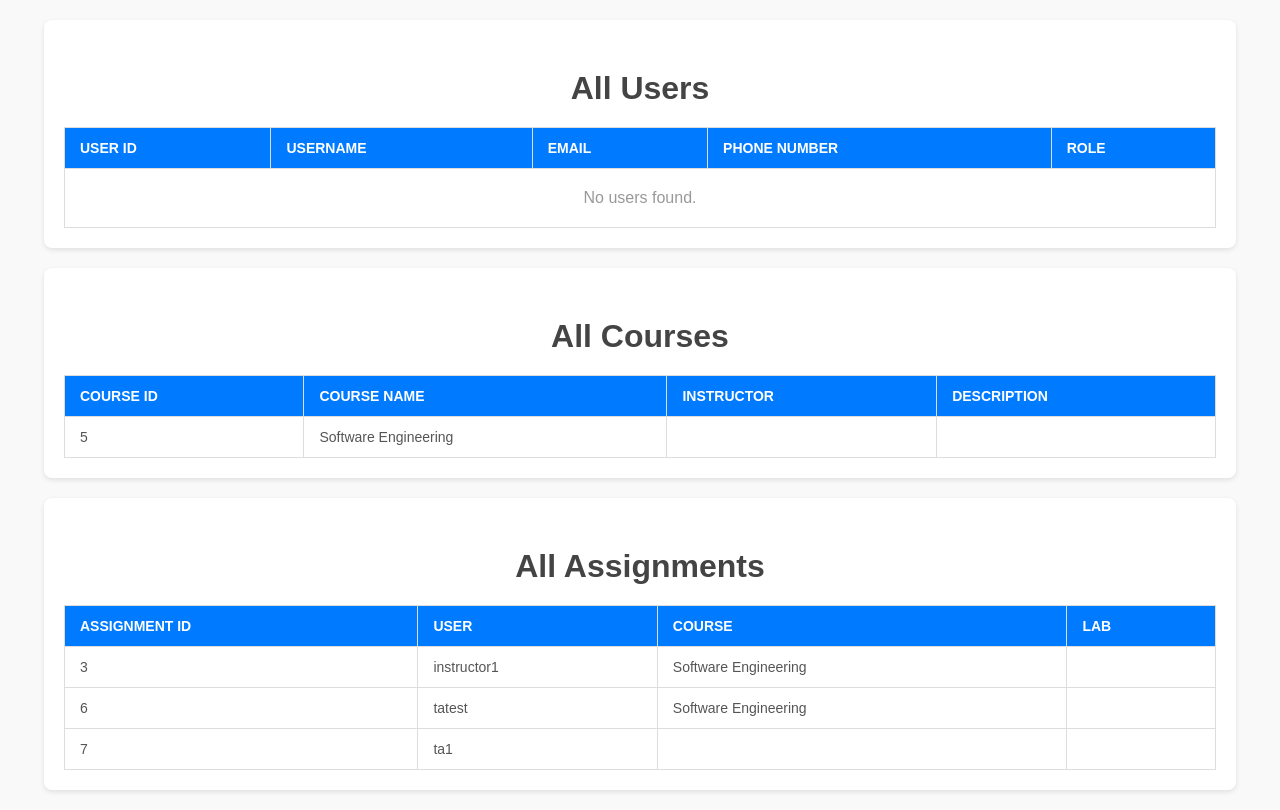
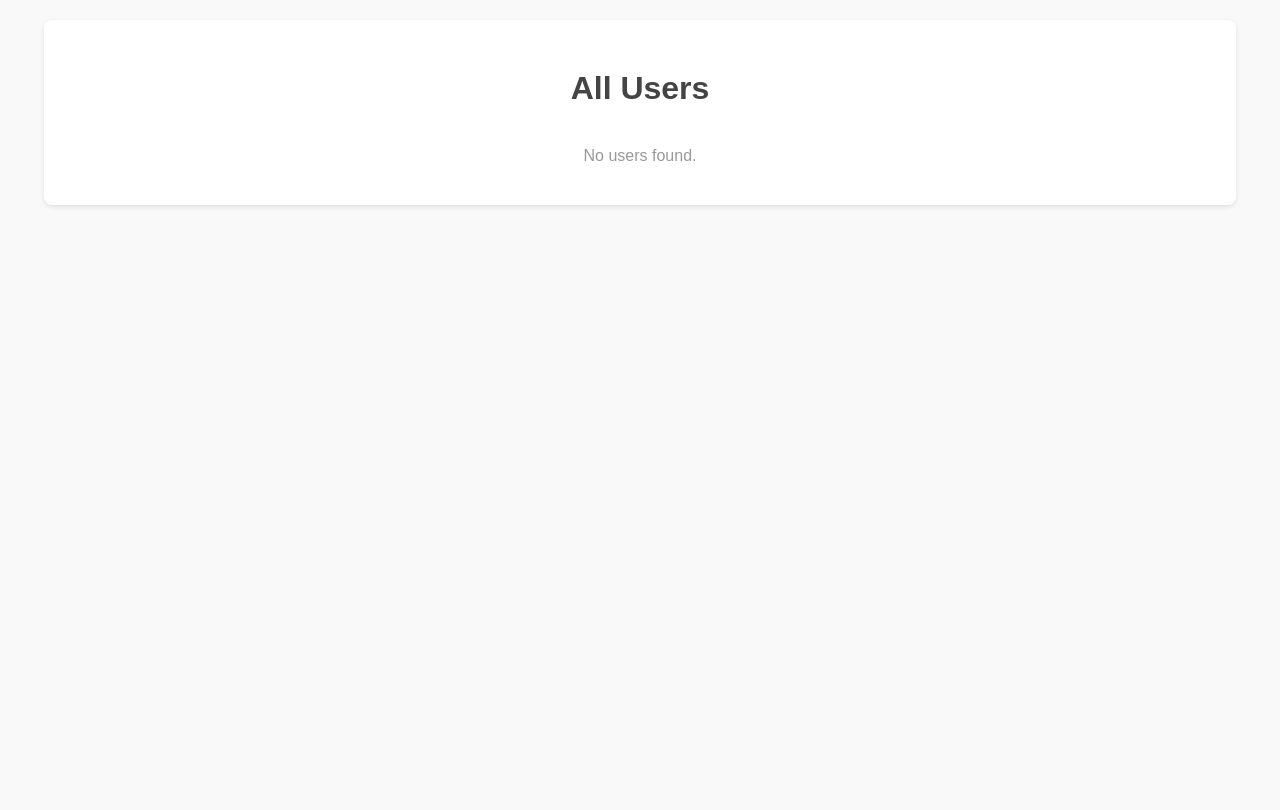
Before and after one commit to k-sato-uwm/Low-Level-Designers-Official, a Django app: template templates/user_all.html in a window 1280 px wide. After the commit the page ends 207 px from the top, so only its background shows below. Run offline with Django 5.2, Linux system fonts and the light colour scheme; the template is opened without the code that fills it: values that come from a table or form of the project are taken from there, others are empty; data comes from the database, SQL or seed files in the repository; both versions use the stored data as it was after the commit.

Commit message:
Lots of changes and additions

```diff
--- a/TA_Scheduler/urls.py
+++ b/TA_Scheduler/urls.py
@@ -16,7 +16,7 @@
 """
 from django.contrib import admin
 from django.urls import path
-from scheduler.views import UserManagementView, LoginView, Dashboard, CourseManagement, CourseEditView, userAll
+from scheduler.views import UserManagementView, LoginView, Dashboard, CourseManagement, CourseEditView, userAll, MyInfo
 
 urlpatterns = [
     path('admin/', admin.site.urls),
@@ -26,7 +26,8 @@
     path('', LoginView.as_view(), name='login'),
     path('courses/', CourseManagement.as_view(), name='course_management'),
     path('coursemanagement/<int:pk>/', CourseEditView.as_view(), name='edit_course'),
+    path('profile/', MyInfo.as_view(), name='profile'),
 
-path('userall/', userAll.as_view(), name='user_all'),
+    path('userall/', userAll.as_view(), name='user_all'),
 
 ]
--- a/templates/InstDash.html
+++ b/templates/InstDash.html
@@ -87,13 +87,10 @@
     <h2>Instructor Dashboard</h2>
     <table>
     <tr>
-        <td><a href="/dashboard">Profile</a></td>
+        <td><a href="/profile/">My Profile</a></td>
     </tr>
     <tr>
         <td><a href="/dashboard">Notifications</a></td>
-    </tr>
-    <tr>
-        <td><a href="/dashboard">TA Assignment</a></td>
     </tr>
     <tr>
         <td><a href="/userall/">List of users</a></td>
--- a/templates/TADash.html
+++ b/templates/TADash.html
@@ -87,13 +87,10 @@
     <h2>TA Dashboard</h2>
     <table>
     <tr>
-        <td><a href="/dashboard/">Profile</a></td>
+        <td><a href="/profile/">My Profile</a></td>
     </tr>
     <tr>
         <td><a href="/dashboard/">Notifications</a></td>
-    </tr>
-    <tr>
-        <td><a href="/dashboard/">TA Assignments</a></td>
     </tr>
     <tr>
         <td><a href="/userall/">List of users</a></td>
--- a/templates/edit_course.html
+++ /dev/null
@@ -1,6 +0,0 @@
-<h1>Edit Course</h1>
-<form method="post">
-    {% csrf_token %}
-    {{ form.as_p }} <!-- Automatically renders form fields -->
-    <button type="submit">Save</button>
-</form>
--- a/templates/user_all.html
+++ b/templates/user_all.html
@@ -3,7 +3,7 @@
 <head>
     <meta charset="UTF-8">
     <meta name="viewport" content="width=device-width, initial-scale=1.0">
-    <title>All Users, Courses, and Assignments</title>
+    <title>All Users</title>
     <style>
         body {
             font-family: Arial, sans-serif;
@@ -18,6 +18,14 @@
             font-size: 2rem;
             color: #444;
         }
+        .container {
+            display: flex;
+            flex-wrap: wrap;
+            justify-content: center;
+            gap: 20px;
+            margin-top: 20px;
+        }
+
         .section {
             margin: 20px auto;
             width: 90%;
@@ -26,38 +34,72 @@
             box-shadow: 0 2px 5px rgba(0, 0, 0, 0.1);
             border-radius: 8px;
         }
-        table {
-            width: 100%;
-            border-collapse: collapse;
-            margin-top: 20px;
+
+        .block {
+            background-color: #fff;
+            border: 1px solid #ddd;
+            border-radius: 10px;
+            box-shadow: 0 2px 5px rgba(0, 0, 0, 0.1);
+            width: 300px;
+            padding: 15px;
+            box-sizing: border-box;
         }
-        th, td {
-            padding: 12px 15px;
-            border: 1px solid #ddd;
-            text-align: left;
+
+        .block h2 {
+            margin-top: 0;
+            margin-bottom: 10px;
+            color: #333;
+            text-align: center;
+            font-size: 18px;
         }
-        th {
-            background-color: #007BFF;
-            color: white;
-            text-transform: uppercase;
+
+        .info {
+            margin-bottom: 10px;
+            padding: 5px 0;
+            border-bottom: 1px solid #eee;
+        }
+
+        .info:last-child {
+            border-bottom: none;
+        }
+
+        .info label {
+            display: block;
+            font-weight: bold;
+            margin-bottom: 3px;
             font-size: 14px;
         }
-        tr {
-            transition: background-color 0.2s ease;
+
+        .info span {
+            color: #555;
+            font-size: 13px;
         }
-        tr:hover {
-            background-color: #f1f1f1;
+
+        .sections {
+            margin-top: 15px;
+            padding: 10px;
+            background-color: #f9f9f9;
+            border-top: 1px solid #ddd;
         }
-        td {
+
+        .section-title {
+            font-size: 16px;
+            font-weight: bold;
+        }
+
+        .no-assignments {
             font-size: 14px;
-            color: #555;
+            color: #999;
+            text-align: center;
         }
+
         .empty-message {
             text-align: center;
             padding: 20px;
             font-size: 16px;
             color: #777;
         }
+
         .no-data {
             text-align: center;
             color: #999;
@@ -70,90 +112,50 @@
     <!-- Users Section -->
     <div class="section">
         <h1>All Users</h1>
-        <table>
-            <thead>
-                <tr>
-                    <th>User ID</th>
-                    <th>Username</th>
-                    <th>Email</th>
-                    <th>Phone Number</th>
-                    <th>Role</th>
-                </tr>
-            </thead>
-            <tbody>
-                {% for user in users %}
-                <tr>
-                    <td>{{ user.user_id }}</td>
-                    <td>{{ user.username }}</td>
-                    <td>{{ user.email }}</td>
-                    <td>{{ user.phone_number }}</td>
-                    <td>{{ user.role }}</td>
-                </tr>
-                {% empty %}
-                <tr>
-                    <td colspan="5" class="no-data">No users found.</td>
-                </tr>
-                {% endfor %}
-            </tbody>
-        </table>
-    </div>
+        <div class="container">
+            {% for user in users %}
+            <div class="block">
+                <h2>{{ user.username }}</h2>
+                <div class="info">
+                    <label>Role:</label>
+                    <span>{{ user.role }}</span>
+                </div>
+                <div class="info">
+                    <label>Phone Number:</label>
+                    <span>{{ user.phone_number }}</span>
+                </div>
+                <div class="info">
+                    <label>Email:</label>
+                    <span>{{ user.email }}</span>
+                </div>
+                <div class="info">
+                    <label>Address:</label>
+                    <span>{{ user.address }}</span>
+                </div>
 
-    <!-- Courses Section -->
-    <div class="section">
-        <h1>All Courses</h1>
-        <table>
-            <thead>
-                <tr>
-                    <th>Course ID</th>
-                    <th>Course Name</th>
-                    <th>Instructor</th>
-                    <th>Description</th>
-                </tr>
-            </thead>
-            <tbody>
-                {% for course in courses %}
-                <tr>
-                    <td>{{ course.course_id }}</td>
-                    <td>{{ course.course_name }}</td>
-                    <td>{{ course.instructor }}</td>
-                    <td>{{ course.description }}</td>
-                </tr>
-                {% empty %}
-                <tr>
-                    <td colspan="4" class="no-data">No courses found.</td>
-                </tr>
-                {% endfor %}
-            </tbody>
-        </table>
-    </div>
-
-    <!-- Assignments Section -->
-    <div class="section">
-        <h1>All Assignments</h1>
-        <table>
-            <thead>
-                <tr>
-                    <th>Assignment ID</th>
-                    <th>User</th>
-                    <th>Course</th>
-                    <th>Lab</th>
-                </tr>
-            </thead>
-            <tbody>
-                {% for assignment in assignments %}
-                <tr>
-                    <td>{{ assignment.assignment_id }}</td>
-                    <td>{{ assignment.user.username }}</td>
-                    <td>{{ assignment.course.course_name }}</td>
-                    <td>{{ assignment.lab.section_number }}</td>
-                </tr>
-                {% empty %}
-                <tr>
-                    <td colspan="4" class="no-data">No assignments found.</td>
-                </tr>
-                {% endfor %}
-            </tbody>
-        </table>
+                <!-- Sections (Assignments) Section -->
+                <div class="sections">
+                    <div class="section-title">Sections</div>
+                    {% with user.assignments.all as user_assignments %}
+                    {% if user_assignments %}
+                    <ul>
+                        {% for assignment in user_assignments %}
+                        <li>
+                            <strong>Course:</strong> {{ assignment.course.course_name }} <br>
+                            <strong>Lab Section:</strong> {{ assignment.lab.section_number }}
+                        </li>
+                        {% endfor %}
+                    </ul>
+                    {% else %}
+                    <div class="no-assignments">No assignments for this user.</div>
+                    {% endif %}
+                    {% endwith %}
+                </div>
+            </div>
+            {% empty %}
+            <div class="no-data">No users found.</div>
+            {% endfor %}
+        </div>
     </div>
 </body>
 </html>
--- a/templates/user_management.html
+++ b/templates/user_management.html
@@ -37,7 +37,7 @@
 
         /* Button Styling */
         .btn {
-            background-color: green;
+            background-color: #4CAF50;
             color: white;
             border: none;
             padding: 8px 16px;
@@ -49,7 +49,7 @@
             transition: background-color 0.3s;
         }
         .btn:hover {
-            background-color: royalblue;
+            background-color: #45a049;
         }
     </style>
     <script>
```
Also changed, not shown: scheduler/views.py (+73 -14 lines), templates/CourseManagement.html (+53 -15 lines), templates/MyInfo.html (added, +141 -0 lines), templates/SupervisorDash.html (+4 -4 lines), db.sqlite3.
